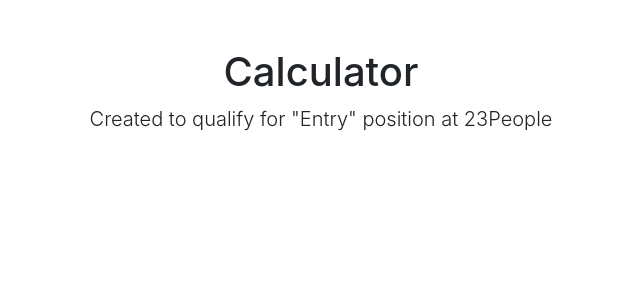
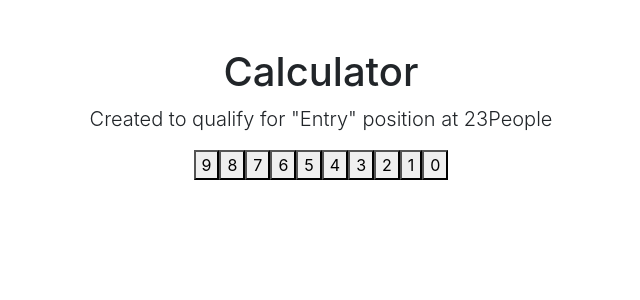
Before and after one commit to Rementeria/React-calculator, a React (Create React App) app: page / in a window 1280 px wide. Shown: the top 300 px of the page, without its empty margins (319-959 px from the left). Built offline with nearby package versions, Linux system fonts and the light colour scheme.

Commit message:
added base page, numeric buttons & display

```diff
--- a/src/App.js
+++ b/src/App.js
@@ -1,4 +1,5 @@
 import React from "react";
+import Calculator from "./components/Calculator";
 //import "./App.css";
 
 function App() {
@@ -10,6 +11,9 @@
           Created to qualify for "Entry" position at 23People
         </p>
       </>
+      <>
+        <Calculator />
+      </>
     </div>
   );
 }
--- /dev/null
+++ b/src/components/Calculator.js
@@ -0,0 +1,34 @@
+//This is the base of everything
+import React, { useState } from "react";
+import DisplayPanel from "./DisplayPanel";
+import NumericKeys from "./NumericKeys";
+
+function Calculator() {
+  const [panel, setPanel] = useState("");
+
+  const numericButtons = () => {
+    const numbers = [];
+    for (let i = 9; i >= 0; i--) {
+      numbers.push(
+        <button
+          onClick={(e) => {
+            setPanel(panel + e.target.value);
+          }}
+          value={i}
+          key={i}
+        >
+          {i}
+        </button>
+      );
+    }
+    return numbers;
+  };
+  return (
+    <div className="container center-text">
+      <DisplayPanel Panel={panel} />
+      <NumericKeys Buttons={numericButtons()} />
+    </div>
+  );
+}
+
+export default Calculator;
--- /dev/null
+++ b/src/components/DisplayPanel.js
@@ -0,0 +1,8 @@
+//Display panel that show the result of every operation
+import React from "react";
+
+function DisplayPanel({ Panel }) {
+  return <div className="container text-center">{Panel}</div>;
+}
+
+export default DisplayPanel;
--- /dev/null
+++ b/src/components/NumericKeys.js
@@ -0,0 +1,8 @@
+//Here goes every number key and dot (.) key
+import React from "react";
+
+function NumericKeys({ Buttons }) {
+  return <>{Buttons}</>;
+}
+
+export default NumericKeys;
```
Also changed, not shown: src/components/BasicFunctions.js (added, +8 -0 lines).
